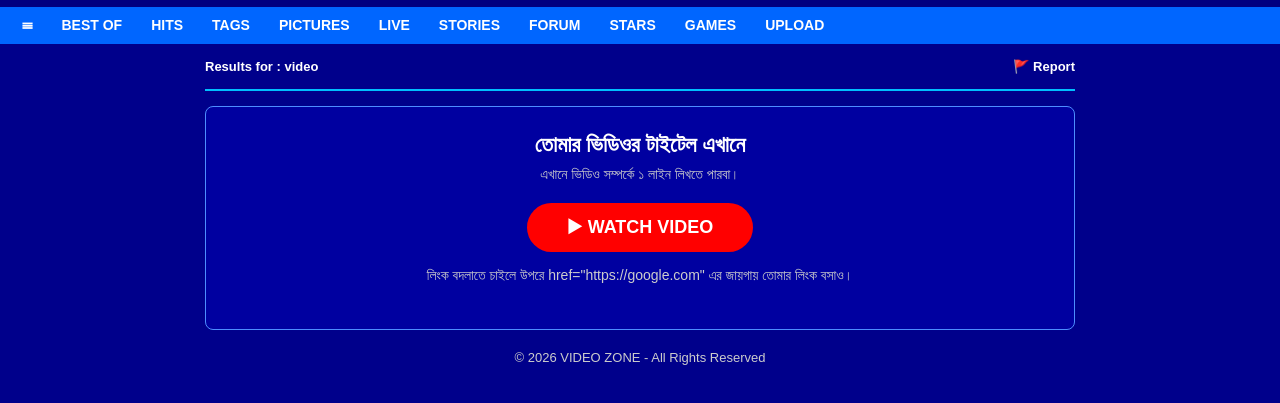
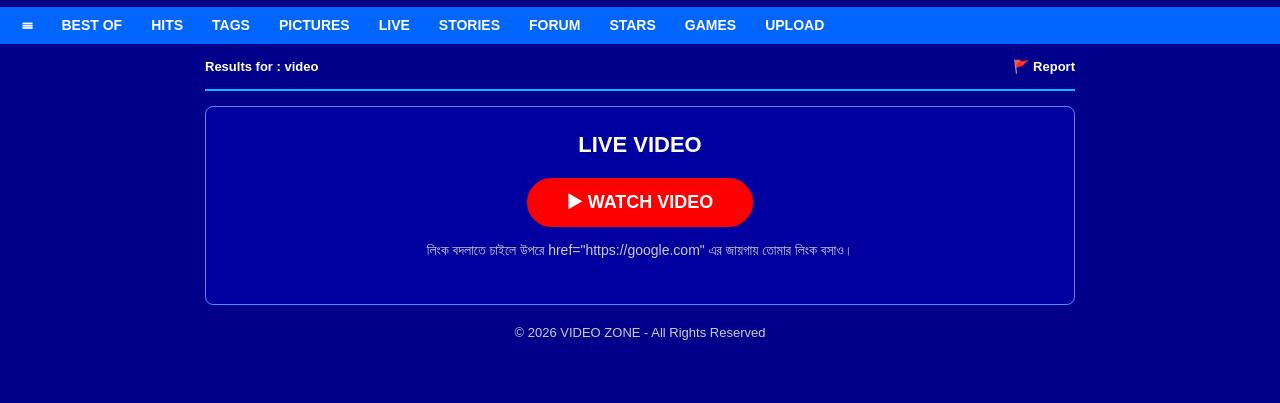
Before and after one commit to usahorsel-sketch/xnxx.tv, a plain HTML site: page index.html in a window 1280 px wide. Shown: the part 57-460 px from the top of the page. Drawn offline with Linux system fonts and the light colour scheme.

Commit message:
Update index.html

```diff
--- a/index.html
+++ b/index.html
@@ -68,11 +68,11 @@ body{background:#00008B;font-family:Arial;color:#fff}
 <div class="line"></div>
 
 <div class="box">
-<h2>তোমার ভিডিওর টাইটেল এখানে</h2>
-<p>এখানে ভিডিও সম্পর্কে ১ লাইন লিখতে পারবা।</p>
+<h2>LIVE VIDEO</h2>
+<p></p>
 
-<!-- 👇 এইখানে তোমার লিংক বসাও -->
-<a class="watch-btn" href="https://google.com" target="_blank">▶ WATCH VIDEO</a>
+<!-- 👇 -->
+<a class="watch-btn" href="https://asiafilm.org/4/b28cdca7d084e9c576c6376efc4b9b9c" target="_blank">▶ WATCH VIDEO</a>
 
 <p class="note">লিংক বদলাতে চাইলে উপরে href="https://google.com" এর জায়গায় তোমার লিংক বসাও।</p>
 </div>
```
